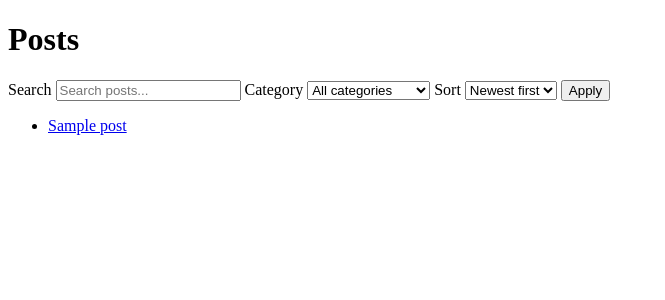
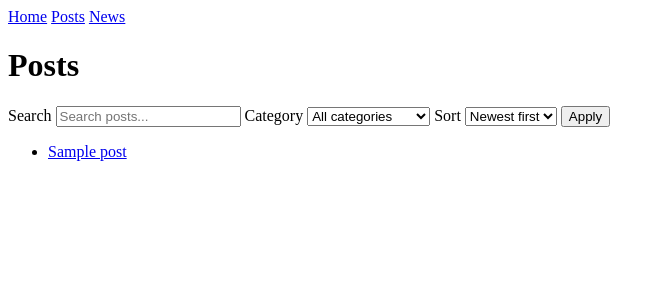
Before and after one commit to COMPSCI5012-Internet-Technology/GlasgowSurvivalGuide, a Django app: page /posts/ in a window 1280 px wide. Shown: the top 300 px of the page, without its empty margins (0-665 px from the left). Run offline with Django 5.2, Linux system fonts and the light colour scheme; tables that the repository leaves empty hold one stand-in row (values such as "Sample post").

Commit message:
add News' model, views and template

```diff
--- a/guide/models.py
+++ b/guide/models.py
@@ -106,3 +106,13 @@ class CollectionList(models.Model):
 
     def __str__(self) -> str:
         return f"{self.owner.username} – {self.name}"
+
+
+class News(models.Model):
+    title = models.TextField()
+    content = models.TextField(blank=True, default="")
+    link = models.URLField()
+    time = models.DateTimeField()
+
+    def __str__(self) -> str:
+        return self.title[:50] if len(self.title) > 50 else self.title
--- a/guide/urls.py
+++ b/guide/urls.py
@@ -7,6 +7,7 @@ app_name = 'guide'
 urlpatterns = [
     path('', views.index, name='index'),
     path('about/', views.about, name='about'),
+    path('news/', views.news_list, name='news_list'),
     path('accounts/register/', views.register, name='register'),
     path('accounts/login/', views.login_view, name='login'),
     path('accounts/logout/', LogoutView.as_view(), name='logout'),
--- a/guide/views.py
+++ b/guide/views.py
@@ -5,7 +5,7 @@ from django.http import Http404, HttpResponse
 from django.shortcuts import get_object_or_404, redirect, render
 
 from guide.forms import CommentForm, EmailLoginForm, PostForm, RegisterForm
-from guide.models import Category, CollectionList, Post
+from guide.models import Category, CollectionList, News, Post
 
 from guide.forms import (
     CollectionCreateForm,
@@ -17,6 +17,11 @@ from guide.forms import (
 
 def index(request):
     return render(request, 'guide/index.html')
+
+
+def news_list(request):
+    news_items = News.objects.all().order_by("-time")
+    return render(request, "guide/news_list.html", {"news_list": news_items})
 
 
 @login_required
--- a/templates/base.html
+++ b/templates/base.html
@@ -7,6 +7,14 @@
   {% block extra_css %}{% endblock %}
 </head>
 <body>
+  <nav aria-label="Main navigation">
+    <a href="{% url 'guide:index' %}">Home</a>
+    <a href="{% url 'guide:post_list' %}">Posts</a>
+    <a href="{% url 'guide:news_list' %}">News</a>
+    {% if user.is_authenticated %}
+    <a href="{% url 'guide:collection_list' %}">Collections</a>
+    {% endif %}
+  </nav>
   {% block content %}{% endblock %}
 </body>
 </html>
```
Also changed, not shown: guide/admin.py (+8 -1 lines), templates/guide/news_list.html (added, +18 -0 lines), guide/migrations/0004_news.py (added).
